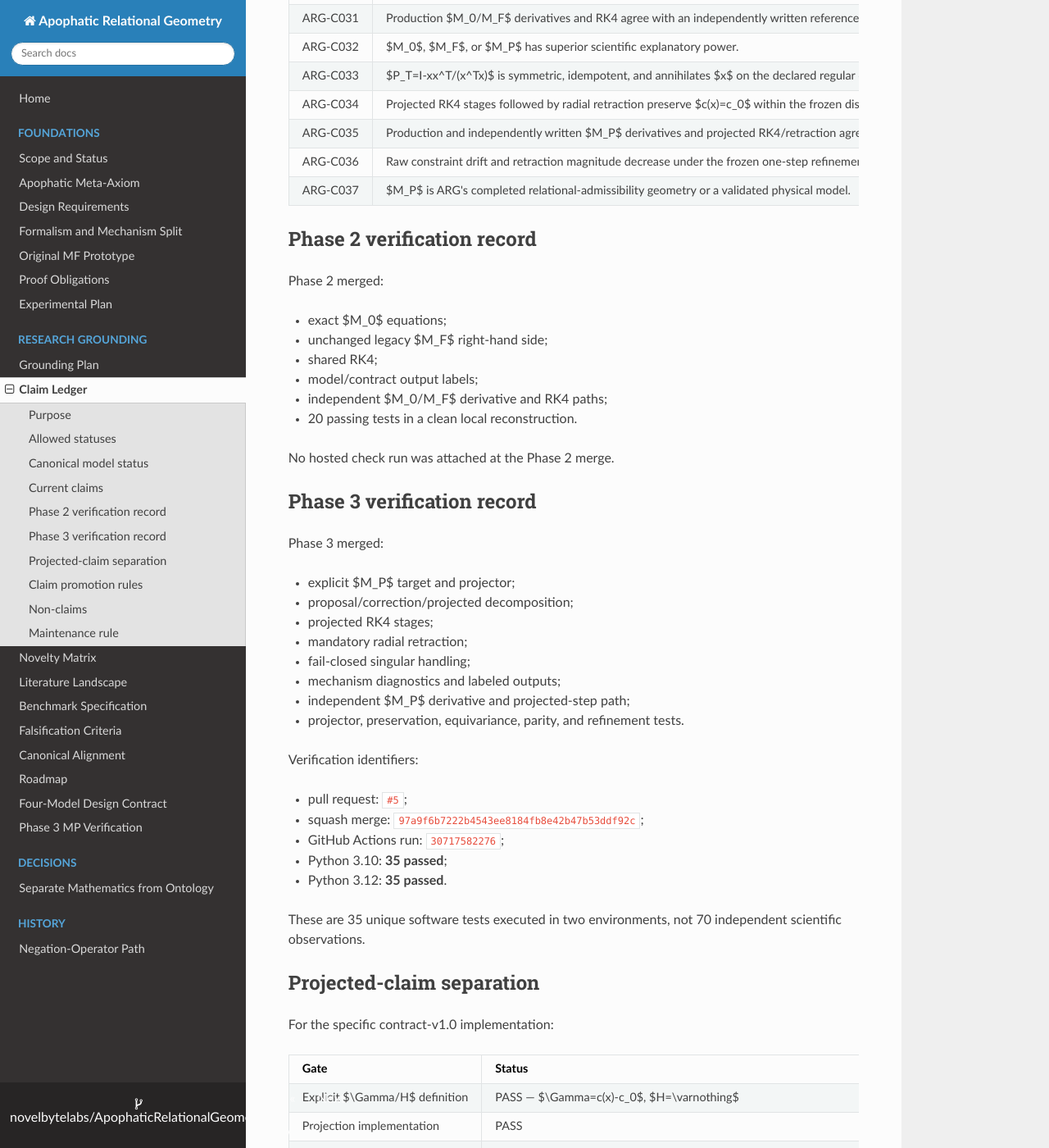
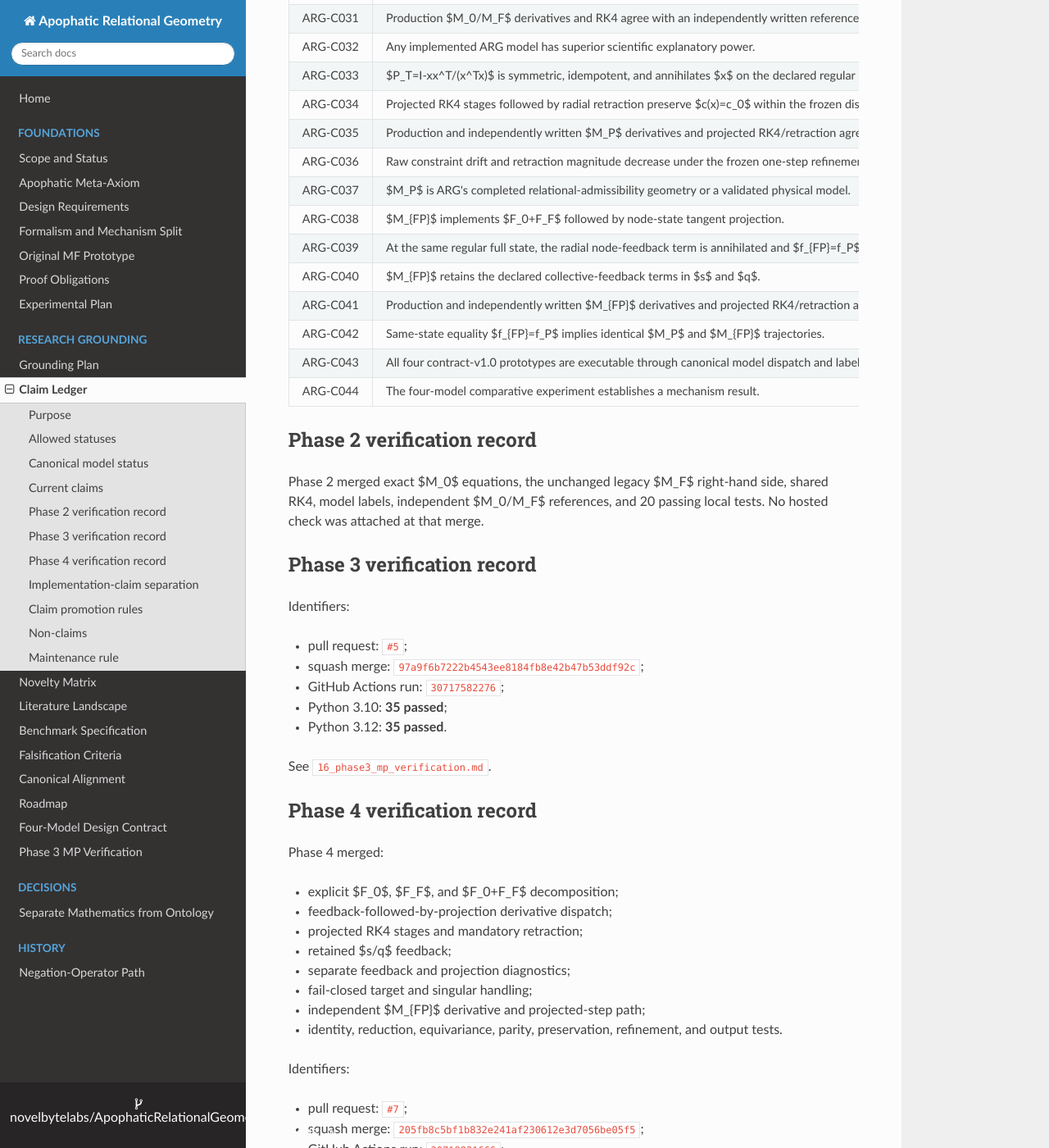
Before and after one commit to novelbytelabs/ApophaticRelationalGeometry, an MkDocs documentation site: the page built from docs/08_claim_ledger.md, in a window 1280 px wide and 1400 px high, scrolled down 2323 px. Shown: the whole window at 82% size. Built offline with MkDocs 1.6.1, drawn with Linux system fonts in a browser that asks for light colours; nearby versions of some CDN libraries; some of the changed text lies outside the part shown.

Commit message:
Promote MFP implementation claims fail-closed

```diff
--- a/docs/08_claim_ledger.md
+++ b/docs/08_claim_ledger.md
@@ -29,16 +29,16 @@
 | $M_0$ | Implemented and unit-tested | No-collective local/adaptive baseline with no $c(x)$ transition path. |
 | $M_F$ | Implemented and unit-tested | Prototype-level endogenous downward feedback/constraint with adaptive relational geometry. |
 | $M_P$ | Implemented and unit-tested | Contract-v1.0 constant-amplitude projected-admissibility sandbox with projected RK4 stages, retraction, fail-closed singular handling, diagnostics, and independent reference parity. |
-| $M_{FP}$ | Unverified | Frozen feedback-plus-projection target; not yet implemented. |
+| $M_{FP}$ | Implemented and unit-tested | Contract-v1.0 feedback proposal followed by node projection and retraction, with retained $s/q$ feedback and separate mechanism diagnostics. |
 | $M_F\equiv M_P$ | Unverified | No exact, approximate, or observational equivalence has been established. |
 
 Current ceiling:
 
 $$
 \boxed{
-M_0,M_F,M_P\ \text{implemented and unit-tested};
+M_0,M_F,M_P,M_{FP}\ \text{implemented and unit-tested};
 \quad
-M_{FP}\ \text{and }M_F\equiv M_P\ \text{unverified}.
+M_F\equiv M_P\ \text{unverified}.
 }
 $$
 
@@ -50,17 +50,17 @@
 | ARG-C002 | Intrinsic edge length may depend on local mismatch, edge activation, and metric deformation. | Definition | Concrete metric properties require analysis. | Model family. |
 | ARG-C003 | Shortest-path distance over strictly positive edge lengths defines a metric on each connected component. | Proof obligation | Formal proof with all hypotheses stated. | Fixed state and connected component. |
 | ARG-C004 | $M_F$ computes $c(x)=\frac13\sum_i x_i^2$. | Implemented and unit-tested | Code-equation parity and regression tests. | $M_F$. |
-| ARG-C005 | The substrate path $x\to c(x)\to(\dot x,\dot s,\dot q)$ is explicit. | Implemented | Dependency audit and exact equation mapping. | $M_F$. |
+| ARG-C005 | The substrate path $x\to c(x)\to(\dot x,\dot s,\dot q)$ is explicit. | Implemented | Dependency audit and exact equation mapping. | $M_F$ and feedback component of $M_{FP}$. |
 | ARG-C006 | The present $M_F$ result is implemented prototype-level downward feedback/constraint. | Implemented | Explicit substrate path; no stronger causal inference. | $M_F$ only. |
 | ARG-C007 | $M_F$ establishes macro-level causal autonomy. | Unverified | Organization dependence, counterfactual adequacy, invariance, transport, and alternative-model defeat. | Not licensed. |
-| ARG-C008 | Local neighborhoods provide the direct proposal dynamics. | Definition and implemented | Dependency graph and equation audit. | $M_0,M_F,M_P$. |
-| ARG-C009 | State and intrinsic geometry coevolve nonlinearly in the implemented prototypes. | Implemented | Code-equation parity and trajectory diagnostics. | $M_0,M_F,M_P$. |
-| ARG-C010 | Contract v1.0 defines $M_P$ by $\Gamma(Z)=c(x)-c_0=0$, $c_0\ge10^{-6}$, with $H=\varnothing$. | Definition and implemented | Frozen contract, target validation, and code mapping. | $M_P$. |
+| ARG-C008 | Local neighborhoods provide the direct proposal dynamics. | Definition and implemented | Dependency graph and equation audit. | $M_0,M_F,M_P,M_{FP}$. |
+| ARG-C009 | State and intrinsic geometry coevolve nonlinearly in the implemented prototypes. | Implemented | Code-equation parity and trajectory diagnostics. | All four models. |
+| ARG-C010 | Contract v1.0 defines projected models by $\Gamma(Z)=c(x)-c_0=0$, $c_0\ge10^{-6}$, with $H=\varnothing$. | Definition and implemented | Frozen contract, target validation, and code mapping. | $M_P,M_{FP}$. |
 | ARG-C011 | For regular states with $x^Tx>0$, $f_P=f_0-x(x^Tf_0)/(x^Tx)$ satisfies $x^Tf_P=0$ and therefore $d\Gamma/dt=0$. | Proved under stated assumptions and unit-tested | Algebraic derivation, tangency tests, singular-domain declaration. | Continuous-time $M_P$ v1.0. |
-| ARG-C012 | ARG implements tangent-space projection. | Implemented and unit-tested | Explicit projector, known-answer test, projector identities, and independent parity. | $M_P$ v1.0 only. |
-| ARG-C013 | $M_P$ removes the normal component of the $M_0$ node proposal relative to the constant-amplitude manifold. | Implemented and unit-tested | Proposal/correction/projected decomposition and parity tests. | $M_P$ v1.0 only. |
+| ARG-C012 | ARG implements tangent-space projection. | Implemented and unit-tested | Explicit projector, known-answer test, projector identities, and independent parity. | $M_P,M_{FP}$ v1.0. |
+| ARG-C013 | $M_P$ removes the normal component of the $M_0$ node proposal relative to the constant-amplitude manifold. | Implemented and unit-tested | Proposal/correction/projected decomposition and parity tests. | $M_P$ v1.0. |
 | ARG-C014 | $M_F$ and $M_P$ are dynamically equivalent. | Unverified | Exact conjugacy, reparameterization, bounded approximation, or scoped observational equivalence. | No current evidence. |
-| ARG-C015 | $M_{FP}$ reduces exactly to $M_F$, $M_P$, and $M_0$ when mechanisms are removed. | Proof obligation | Implementation and exact reduction tests. | Target $M_{FP}$. |
+| ARG-C015 | Contract-v1.0 $M_{FP}$ recovers the declared simpler mechanisms when feedback and/or projection are removed. | Implemented and unit-tested | Unprojected proposal parity with $M_F$, exact zero-feedback reduction to $M_P$, and no-feedback/no-projection recovery of $M_0$. | $M_{FP}$ v1.0. |
 | ARG-C016 | Local influence normally dominates away from coherence boundaries. | Conjectured | Preregistered regime definitions and matched comparisons. | Not established. |
 | ARG-C017 | Projection correction grows near admissibility boundaries. | Conjectured | Boundary definition and confirmatory model comparison. | Not established by unit tests. |
 | ARG-C018 | Feedback magnitude grows near organization-dependent transitions. | Conjectured | $M_0/M_F$ comparisons and counterfactual interventions. | Not established. |
@@ -68,7 +68,7 @@
 | ARG-C020 | The full family is not observationally equivalent to an established constrained adaptive network. | Conjectured | Primary-source mapping and reparameterization audit. | Candidate novelty. |
 | ARG-C021 | The framework unifies fixed-network, adaptive-network, feedback, and constrained-dynamics limits. | Proof obligation | Explicit reduction maps and limiting derivations. | Target family. |
 | ARG-C022 | A non-collapse barrier creates an unreachable finite-energy boundary. | Proof obligation | Coercive energy inequality and continuation assumptions. | Barrier-enabled variants. |
-| ARG-C023 | The implemented dynamics are equivariant under node relabeling. | Unit-tested locally | Per-model derivation and broader permutation coverage. | Tested for $M_0,M_F,M_P$; general theorem remains open. |
+| ARG-C023 | The implemented dynamics are equivariant under node relabeling. | Unit-tested locally | Per-model derivation and broader permutation coverage. | Tested for all four models; general theorem remains open. |
 | ARG-C024 | The graph, metric, feedback statistic, and constraint manifold are provisional presentations rather than absolute reality. | Philosophical | Not a mathematical theorem. | Interpretive layer. |
 | ARG-C025 | Mathematical success does not entail ontological ultimacy. | Philosophical | Meta-level argument only. | Apophatic schema. |
 | ARG-C026 | Objective reality has a pluralistic-monist organization. | Philosophical | No current direct evidence. | Ontological conjecture. |
@@ -77,40 +77,27 @@
 | ARG-C029 | $M_0$ contains no collective-statistic transition dependency. | Implemented and unit-tested | Dependency tripwire, equation audit, and independent parity. | $M_0$. |
 | ARG-C030 | $M_F(\chi=\eta_2=\rho=0)=M_0$ for the frozen equations. | Implemented and unit-tested | Exact reduction test. | $M_0/M_F$. |
 | ARG-C031 | Production $M_0/M_F$ derivatives and RK4 agree with an independently written reference path at tested cases. | Unit-tested | Independent reference boundary and parity tests. | Software verification only. |
-| ARG-C032 | $M_0$, $M_F$, or $M_P$ has superior scientific explanatory power. | Unverified | Frozen comparative experiment, matched alternatives, uncertainty, and held-out confirmation. | No scientific result yet. |
-| ARG-C033 | $P_T=I-xx^T/(x^Tx)$ is symmetric, idempotent, and annihilates $x$ on the declared regular domain. | Proved under stated assumptions and unit-tested | Algebraic derivation and projector identity tests. | $M_P$ v1.0. |
-| ARG-C034 | Projected RK4 stages followed by radial retraction preserve $c(x)=c_0$ within the frozen discrete tolerance at tested cases. | Implemented and unit-tested | Stage projection, post-step retraction, residual tripwires, and refinement tests. | $M_P$ v1.0 software result. |
+| ARG-C032 | Any implemented ARG model has superior scientific explanatory power. | Unverified | Frozen comparative experiment, matched alternatives, uncertainty, and held-out confirmation. | No scientific result yet. |
+| ARG-C033 | $P_T=I-xx^T/(x^Tx)$ is symmetric, idempotent, and annihilates $x$ on the declared regular domain. | Proved under stated assumptions and unit-tested | Algebraic derivation and projector identity tests. | Projected v1.0 models. |
+| ARG-C034 | Projected RK4 stages followed by radial retraction preserve $c(x)=c_0$ within the frozen discrete tolerance at tested cases. | Implemented and unit-tested | Stage projection, post-step retraction, residual tripwires, and refinement tests. | $M_P,M_{FP}$ v1.0. |
 | ARG-C035 | Production and independently written $M_P$ derivatives and projected RK4/retraction agree at tested cases. | Unit-tested | Independent reference module and parity tests. | Software verification only. |
-| ARG-C036 | Raw constraint drift and retraction magnitude decrease under the frozen one-step refinement test. | Unit-tested numerical property | Preregistered multi-step study remains required before scientific use. | Reference state and tested step sizes. |
+| ARG-C036 | Raw constraint drift and retraction magnitude decrease under the frozen one-step refinement test. | Unit-tested numerical property | Preregistered multi-step study remains required before scientific use. | $M_P,M_{FP}$ reference state and tested step sizes. |
 | ARG-C037 | $M_P$ is ARG's completed relational-admissibility geometry or a validated physical model. | Unverified | Relational constraint justification, comparative experiment, physical anchors, and external validation. | Not licensed. |
+| ARG-C038 | $M_{FP}$ implements $F_0+F_F$ followed by node-state tangent projection. | Implemented and unit-tested | Explicit decomposition, dispatch, stage diagnostics, and independent parity. | $M_{FP}$ v1.0. |
+| ARG-C039 | At the same regular full state, the radial node-feedback term is annihilated and $f_{FP}=f_P$. | Proved under stated assumptions and unit-tested | $P_Tx=0$, direct cancellation derivation, and same-state identity tests. | Node derivative only, contract v1.0. |
+| ARG-C040 | $M_{FP}$ retains the declared collective-feedback terms in $s$ and $q$. | Implemented and unit-tested | Direct equation mapping and retained-substrate tests. | $M_{FP}$ v1.0. |
+| ARG-C041 | Production and independently written $M_{FP}$ derivatives and projected RK4/retraction agree at tested cases. | Unit-tested | Independent reference path and parity tests. | Software verification only. |
+| ARG-C042 | Same-state equality $f_{FP}=f_P$ implies identical $M_P$ and $M_{FP}$ trajectories. | Rejected as a general inference | $s/q$ dynamics differ and can alter later conductances and proposals. | Not licensed. |
+| ARG-C043 | All four contract-v1.0 prototypes are executable through canonical model dispatch and labeled simulation output. | Implemented and unit-tested | Dispatch, CLI, output-schema, and regression tests. | Software capability. |
+| ARG-C044 | The four-model comparative experiment establishes a mechanism result. | Unverified | Frozen Phase 5 protocol, development pilot, held-out confirmation, and claim review. | No experiment executed. |
 
 ## Phase 2 verification record
 
-Phase 2 merged:
-
-- exact $M_0$ equations;
-- unchanged legacy $M_F$ right-hand side;
-- shared RK4;
-- model/contract output labels;
-- independent $M_0/M_F$ derivative and RK4 paths;
-- 20 passing tests in a clean local reconstruction.
-
-No hosted check run was attached at the Phase 2 merge.
+Phase 2 merged exact $M_0$ equations, the unchanged legacy $M_F$ right-hand side, shared RK4, model labels, independent $M_0/M_F$ references, and 20 passing local tests. No hosted check was attached at that merge.
 
 ## Phase 3 verification record
 
-Phase 3 merged:
-
-- explicit $M_P$ target and projector;
-- proposal/correction/projected decomposition;
-- projected RK4 stages;
-- mandatory radial retraction;
-- fail-closed singular handling;
-- mechanism diagnostics and labeled outputs;
-- independent $M_P$ derivative and projected-step path;
-- projector, preservation, equivariance, parity, and refinement tests.
-
-Verification identifiers:
+Identifiers:
 
 - pull request: `#5`;
 - squash merge: `97a9f6b7222b4543ee8184fb8e42b47b53ddf92c`;
@@ -118,30 +105,49 @@
 - Python 3.10: **35 passed**;
 - Python 3.12: **35 passed**.
 
-These are 35 unique software tests executed in two environments, not 70 independent scientific observations.
+See `16_phase3_mp_verification.md`.
 
-## Projected-claim separation
+## Phase 4 verification record
 
-For the specific contract-v1.0 implementation:
+Phase 4 merged:
 
-| Gate | Status |
-|---|---|
-| Explicit $\Gamma/H$ definition | PASS — $\Gamma=c(x)-c_0$, $H=\varnothing$ |
-| Projection implementation | PASS |
-| Constraint-preservation tests | PASS at software/mechanism level |
-| Code-equation equivalence | PASS at tested cases |
-| Projection substrate path | PASS — proposal, correction, projected derivative, and retraction are explicit |
+- explicit $F_0$, $F_F$, and $F_0+F_F$ decomposition;
+- feedback-followed-by-projection derivative dispatch;
+- projected RK4 stages and mandatory retraction;
+- retained $s/q$ feedback;
+- separate feedback and projection diagnostics;
+- fail-closed target and singular handling;
+- independent $M_{FP}$ derivative and projected-step path;
+- identity, reduction, equivariance, parity, preservation, refinement, and output tests.
 
-Therefore:
+Identifiers:
+
+- pull request: `#7`;
+- squash merge: `205fb8c5bf1b832e241af230612e3d7056be05f5`;
+- GitHub Actions run: `30718821666`;
+- Python 3.10: **51 passed**;
+- Python 3.12: **51 passed**.
+
+These are 51 unique software tests executed in two environments, not 102 independent scientific observations.
+
+See `17_phase4_mfp_verification.md`.
+
+## Implementation-claim separation
+
+The specific software claims pass:
 
 $$
-\operatorname{MP\_V1\_IMPLEMENTATION\_CLAIM}=\text{PASS}.
+\operatorname{MP\_V1\_IMPLEMENTATION\_CLAIM}=\text{PASS},
 $$
 
-The scientific claim remains:
+$$
+\operatorname{MFP\_V1\_IMPLEMENTATION\_CLAIM}=\text{PASS}.
+$$
+
+The scientific comparison remains:
 
 $$
-\operatorname{PROJECTED\_GEOMETRY\_SCIENTIFIC\_CLAIM}=\text{UNVERIFIED}.
+\operatorname{ARG\_COMPARATIVE\_SCIENTIFIC\_CLAIM}=\text{UNVERIFIED}.
 $$
 
 ## Claim promotion rules
@@ -159,9 +165,9 @@
 The repository does not currently establish that:
 
 - feedback and projection are equivalent;
-- $M_{FP}$ is implemented;
+- same-state node equality implies trajectory equality;
 - any implemented model defeats scientific alternatives;
-- projection improves predictive performance;
+- projection or feedback improves predictive performance;
 - the constant-amplitude constraint is physically fundamental;
 - ARG demonstrates macro-level causal autonomy or strong emergence;
 - ARG is a fundamental theory of physics;
```
